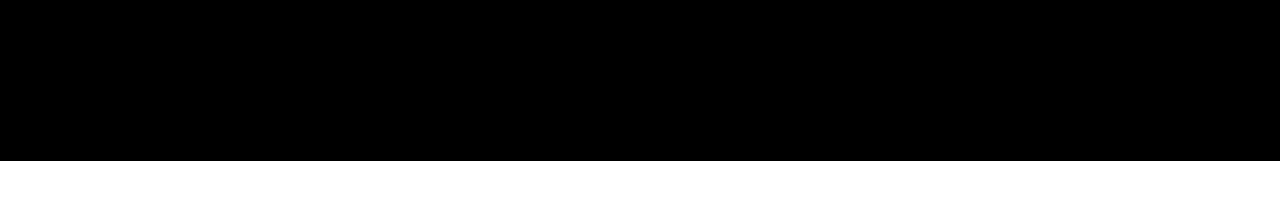
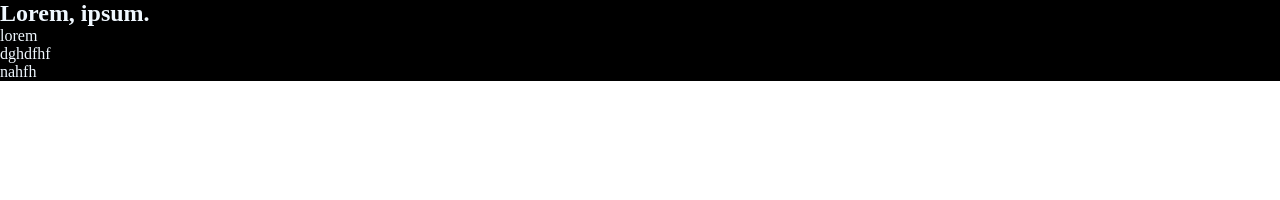
Before and after one commit to Eleame/itstep01, a plain HTML site: page index.html in a window 1280 px wide. Drawn offline with Linux system fonts and the light colour scheme.

```diff
--- a/style.css
+++ b/style.css
@@ -5,6 +5,7 @@
 }
 
 section{
-    padding: 20px;
+
     background: #000;
+    color: aliceblue;
 }
```
